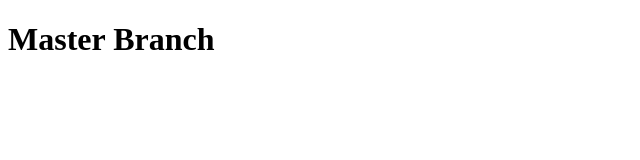
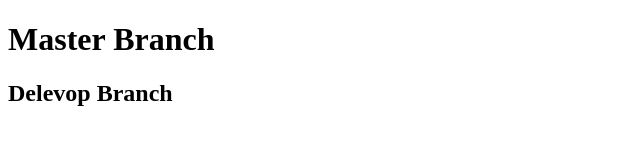
Before and after one commit to TroySandy/teamGit, a plain HTML site: page index.html in a window 1280 px wide. Shown: the whole page, without its empty margins (0-640 px from the left). Drawn offline with Linux system fonts and the light colour scheme.

Commit message:
pushing deployment branch

```diff
--- a/index.html
+++ b/index.html
@@ -8,5 +8,6 @@
 </head>
 <body>
     <h1>Master Branch</h1>
+    <h2>Delevop Branch</h2>
 </body>
 </html>
```
